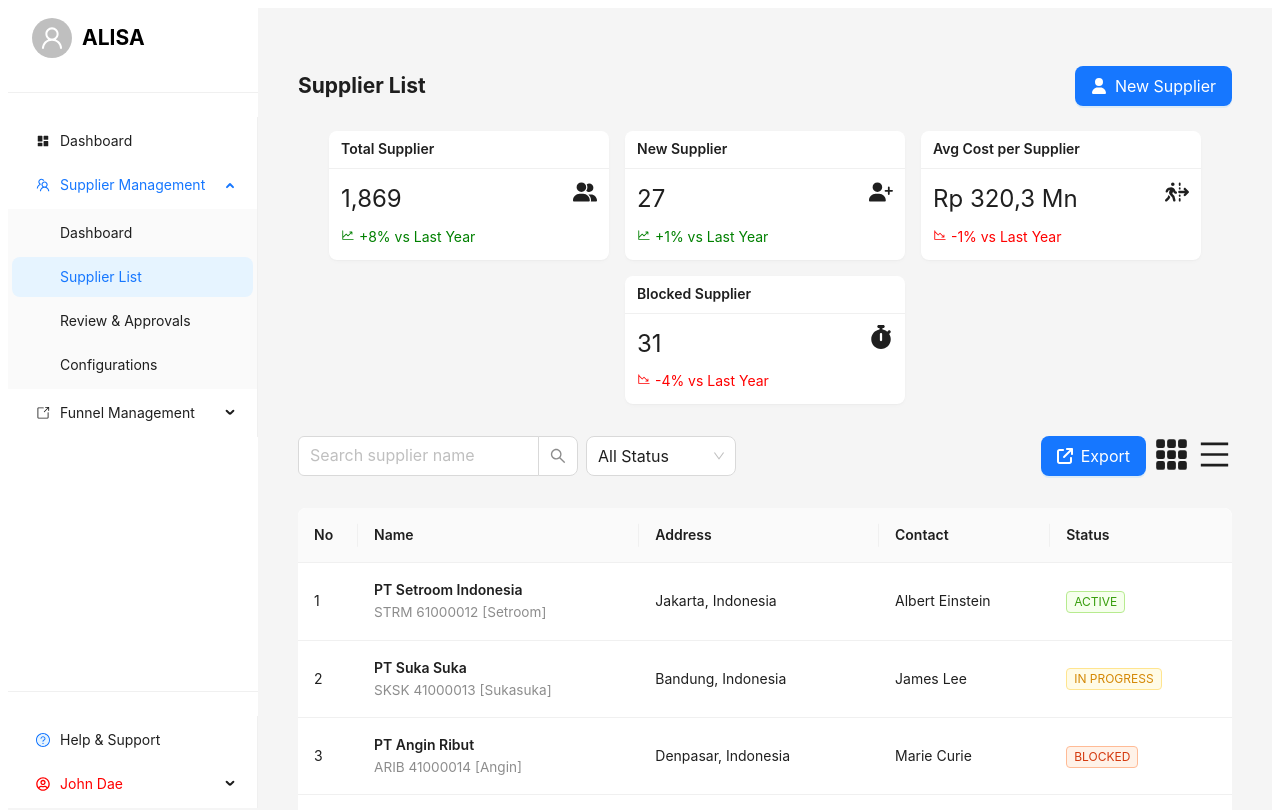
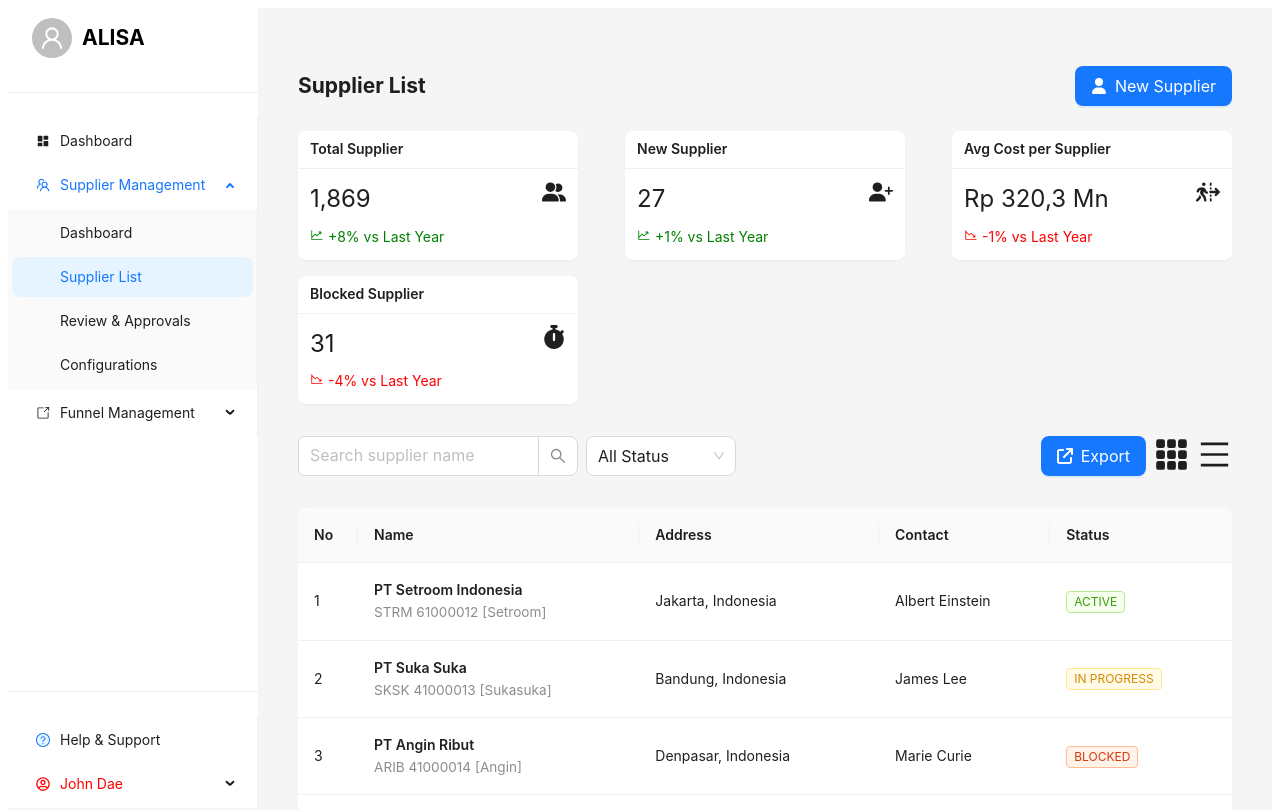
Before and after one commit to DenXDev0/supplier-management, a React (Vite) app: page /suppliers in a window 1280 px wide. Shown: the top 810 px of the page. Built offline with nearby package versions, Linux system fonts and the light colour scheme.

Commit message:
Update SupplierCards.tsx

```diff
--- a/src/pages/SupplierList/SupplierCards.tsx
+++ b/src/pages/SupplierList/SupplierCards.tsx
@@ -3,7 +3,7 @@ import { Card, Flex } from 'antd';
 import { cardData } from './data';
 
 const SupplierCards: React.FC = () => (
-  <Flex justify="center" wrap gap="middle">
+  <Flex justify="space-between" wrap gap="middle">
     {cardData.map(({ title, value, icon, change }, i) => (
       <Card key={i} title={title} variant="borderless" style={{ width: 280 }} size="small">
         <Flex justify="space-between" style={{ fontSize: '1.5rem', marginBottom: '0.5rem' }}>
```
